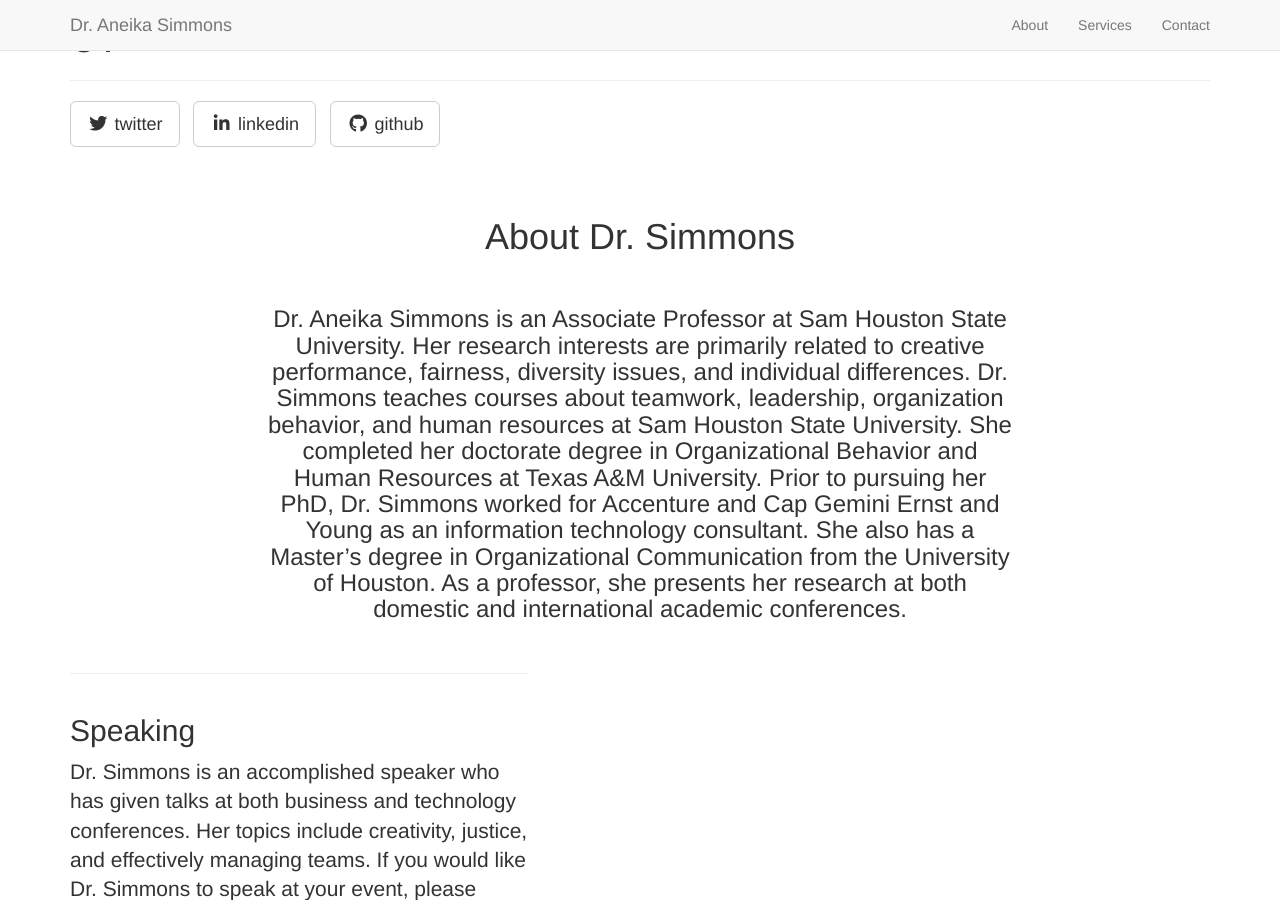
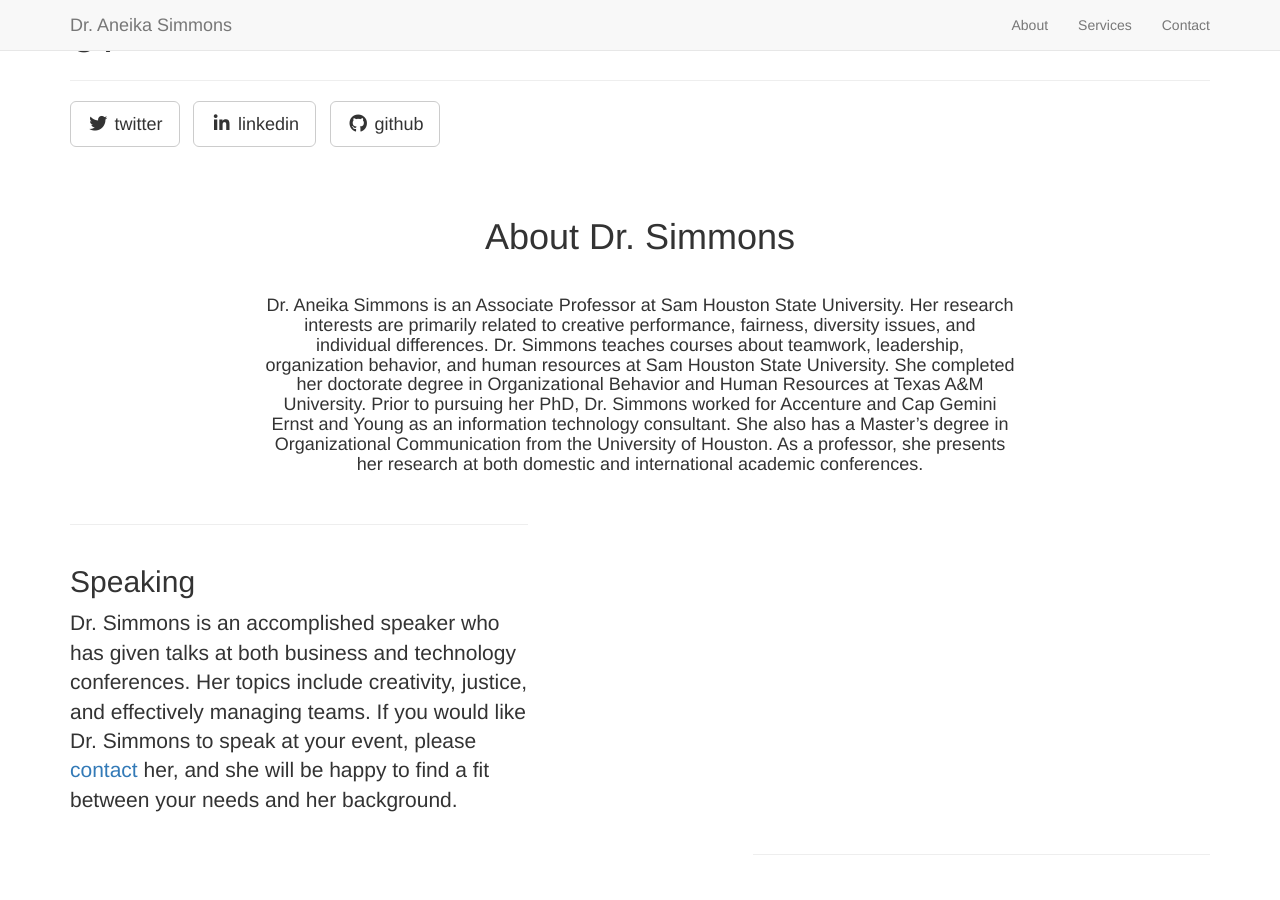
Before and after one commit to aneikasimmons/aneikasimmons.github.io, a Jekyll site: the page built from cv/index.html, in a window 1280 px wide and 900 px high. Built offline with Jekyll 4.4.1, drawn with Linux system fonts in a browser that asks for light colours; nearby versions of some CDN libraries; library files that are not in the unit come from our copies.

```diff
--- a/_includes/about.html
+++ b/_includes/about.html
@@ -5,7 +5,7 @@
               <br/><br/>
               <h1>About Dr. Simmons</h1>
               <br/>
-                <h3>Dr. Aneika Simmons is an Associate Professor at Sam Houston State University. Her research interests are primarily related to creative performance, fairness, diversity issues, and individual differences.  Dr. Simmons teaches courses about teamwork, leadership, organization behavior, and human resources at Sam Houston State University.  She completed her doctorate degree in Organizational Behavior and Human Resources at Texas A&M University.  Prior to pursuing her PhD, Dr. Simmons worked for Accenture and Cap Gemini Ernst and Young as an information technology consultant.  She also has a Master’s degree in Organizational Communication from the University of Houston. As a professor, she presents her research at both domestic and international academic conferences.</h3>
+                <h4>Dr. Aneika Simmons is an Associate Professor at Sam Houston State University. Her research interests are primarily related to creative performance, fairness, diversity issues, and individual differences.  Dr. Simmons teaches courses about teamwork, leadership, organization behavior, and human resources at Sam Houston State University.  She completed her doctorate degree in Organizational Behavior and Human Resources at Texas A&M University.  Prior to pursuing her PhD, Dr. Simmons worked for Accenture and Cap Gemini Ernst and Young as an information technology consultant.  She also has a Master’s degree in Organizational Communication from the University of Houston. As a professor, she presents her research at both domestic and international academic conferences.</h4>
                 <br/>
               </div>
         </div>
```
